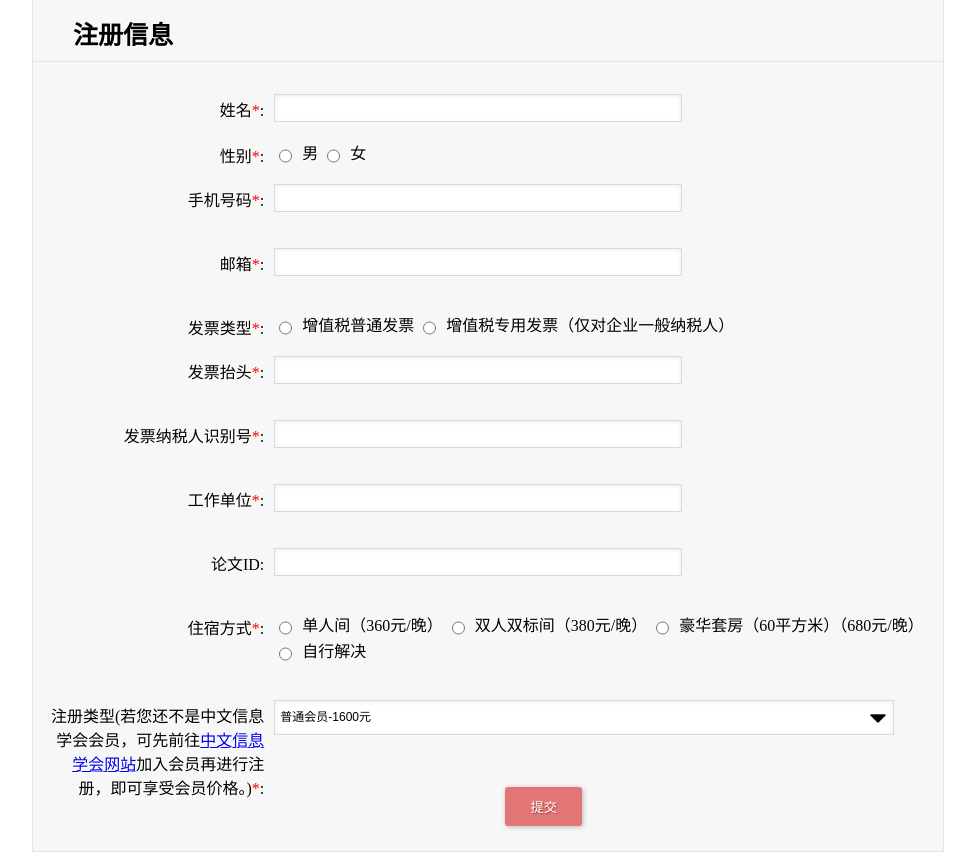
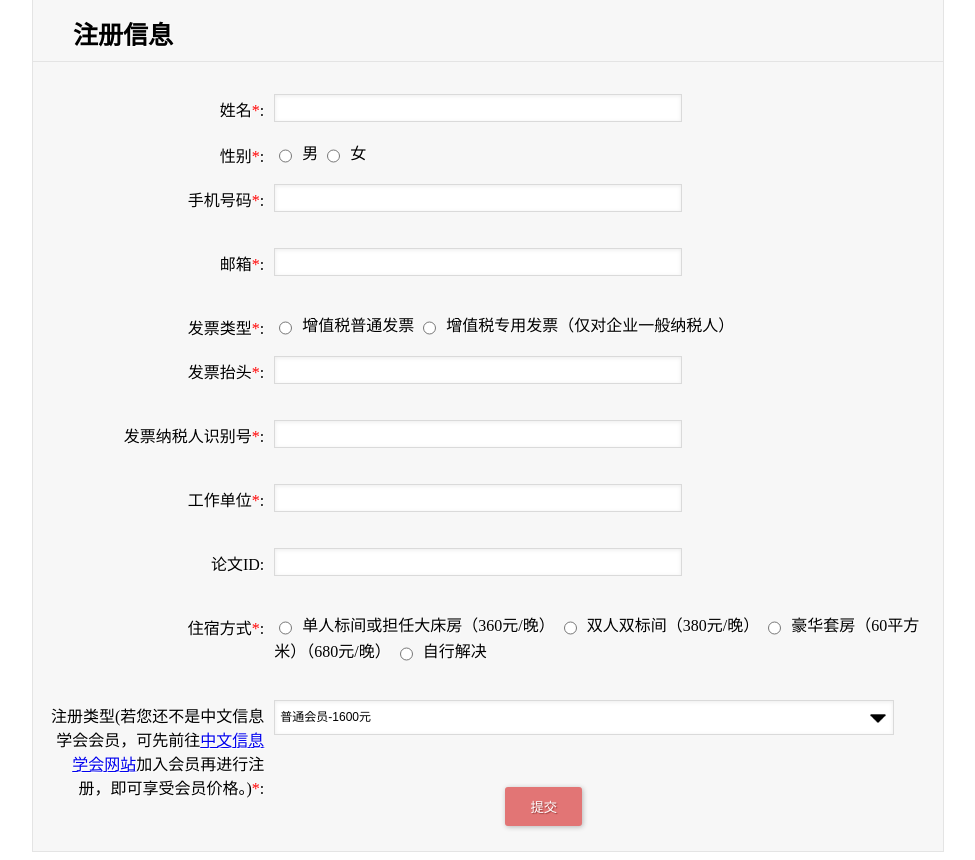
Before and after one commit to Zeco-01/CWMT2017-REG, a Django app: page /register/ in a window 1280 px wide. Shown: the part 898-1758 px from the top of the page, without its empty margins (152-1127 px from the left). Run offline with Django 3.2, Linux system fonts and the light colour scheme; parts of the project's set-up code (start-up, migrations or seed data) failed here and were passed over.

Commit message:
text change

```diff
--- a/CWMT/user_login/templates/reg.html
+++ b/CWMT/user_login/templates/reg.html
@@ -173,7 +173,7 @@
         <span>住宿方式<span style="color:red">*</span>: </span>
 
 
-        <input type="radio" value="single" name="stay" id="stay" onclick=toggle3()>单人间（360元/晚）
+        <input type="radio" value="single" name="stay" id="stay" onclick=toggle3()>单人标间或担任大床房（360元/晚）
         <!-- <input type="radio" value="single2" name="stay" id="stay" onclick=toggle3()>单人双标间（360元/晚） -->
         <input type="radio" value="multi" name="stay" id="stay" onclick=toggle1()>双人双标间（380元/晚）
     <input type="radio" value="multi2" name="stay" id="stay" onclick=toggle1()>豪华套房（60平方米）（680元/晚）
```
